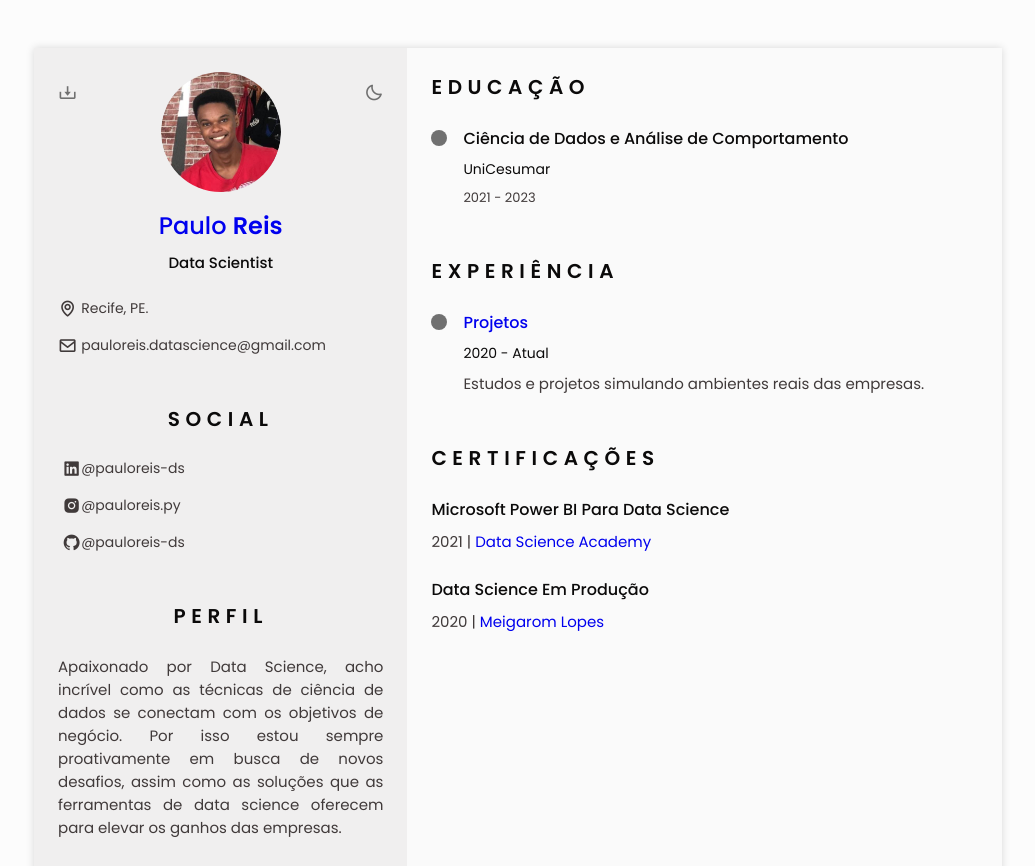
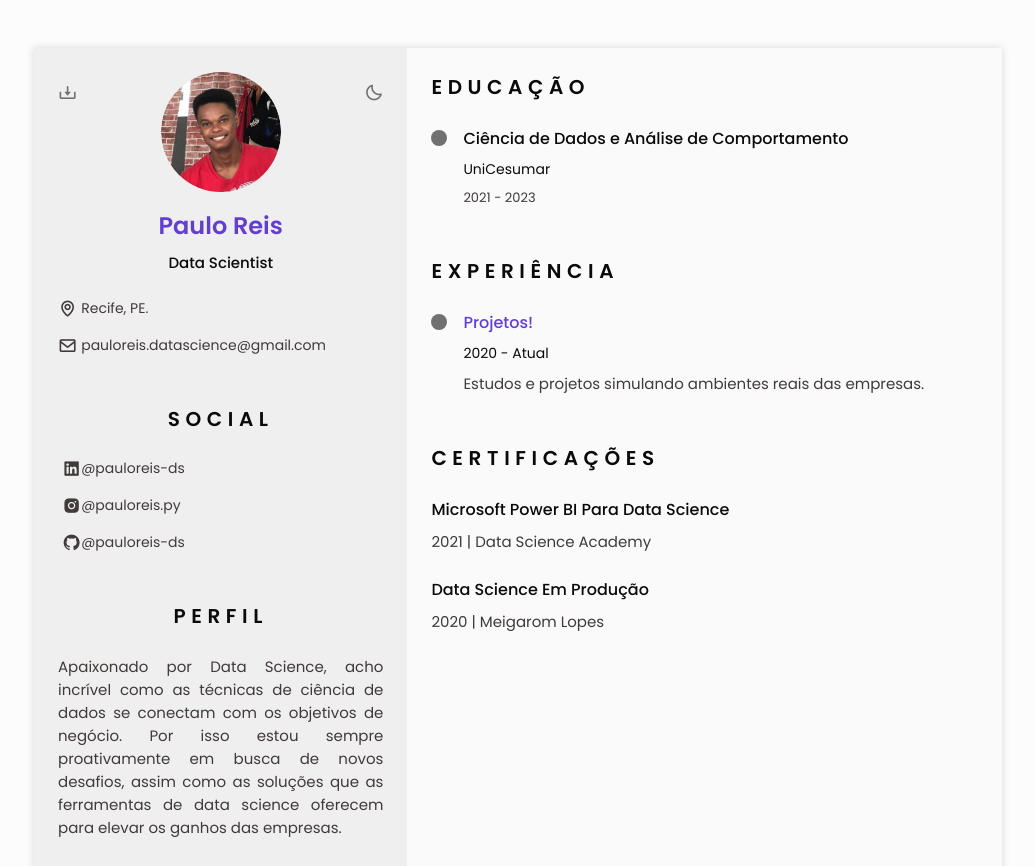
Before and after one commit to pauloreis-ds/portfolio, a plain HTML site: page templates/cv.html in a window 1280 px wide. Shown: the top 866 px of the page, without its empty margins (122-1157 px from the left). Drawn offline with nearby package versions, Linux system fonts and the light colour scheme.

Commit message:
minor changes in color style

```diff
--- a/css/cv_style.css
+++ b/css/cv_style.css
@@ -261,6 +261,15 @@ img {
     font-size: var(--h1-font-size);
 }
 
+.home__title a {
+    color: #643dd1;
+}
+
+.home__title a:hover {
+    color: #7c5bd9;
+}
+
+
 .home__profession {
     font-size: var(--normal-font-size);
     margin-bottom: var(--mb-1);
@@ -414,6 +423,10 @@ img {
     margin-bottom: var(--mb-1);
 }
 
+.certificate__description a {
+    color: var(--text-color);
+}
+
 
 /*========== REFERENCES ==========*/
 /*========== INTERESTS ==========*/
@@ -508,3 +521,14 @@ img {
 
 
 }
+
+
+/*========== Temporary IDs ==========*/
+
+#projeto_link {
+    color: #643dd1;
+}
+
+#projeto_link:hover {
+    color: #7c5bd9;
+}
--- a/templates/cv.html
+++ b/templates/cv.html
@@ -72,7 +72,7 @@
                         <div class="home__data bd-grid">
                             <img src="../images/home/me.jpg" alt="" class="home__img">
 
-                            <h1 class="home__title"><a href="../index.html">Paulo <b>Reis</b></a></h1>
+                            <h1 class="home__title"><a href="../index.html"><b>Paulo Reis</b></a></h1>
                             <h3 class="home__profession">Data Scientist</h3>
 
                             <!-- Button to generate and download the pdf. Available for desktop. -->
@@ -259,7 +259,8 @@
                             </div>
 
                             <div class="experience__data bd-grid">
-                                <h3 class="experience__title"><a href="https://github.com/pauloreis-ds/projects" target="_blank">Projetos</a></h3>
+                                <h3 class="experience__title"><a href="https://github.com/pauloreis-ds/projects"
+                                                                 target="_blank" id="projeto_link">Projetos!</a></h3>
                                 <span class="experience__company">2020 - Atual</span>
                                 <p class="experience__descripition">Estudos e projetos simulando ambientes reais das empresas.</p>
                             </div>
```
